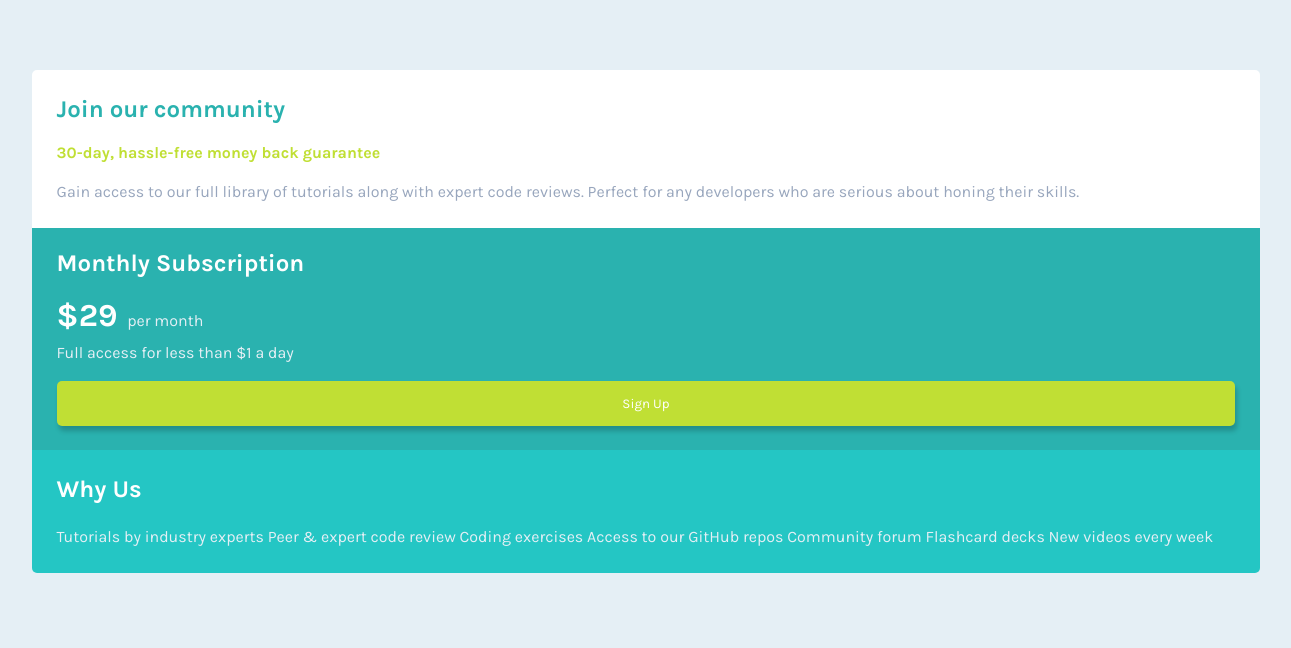
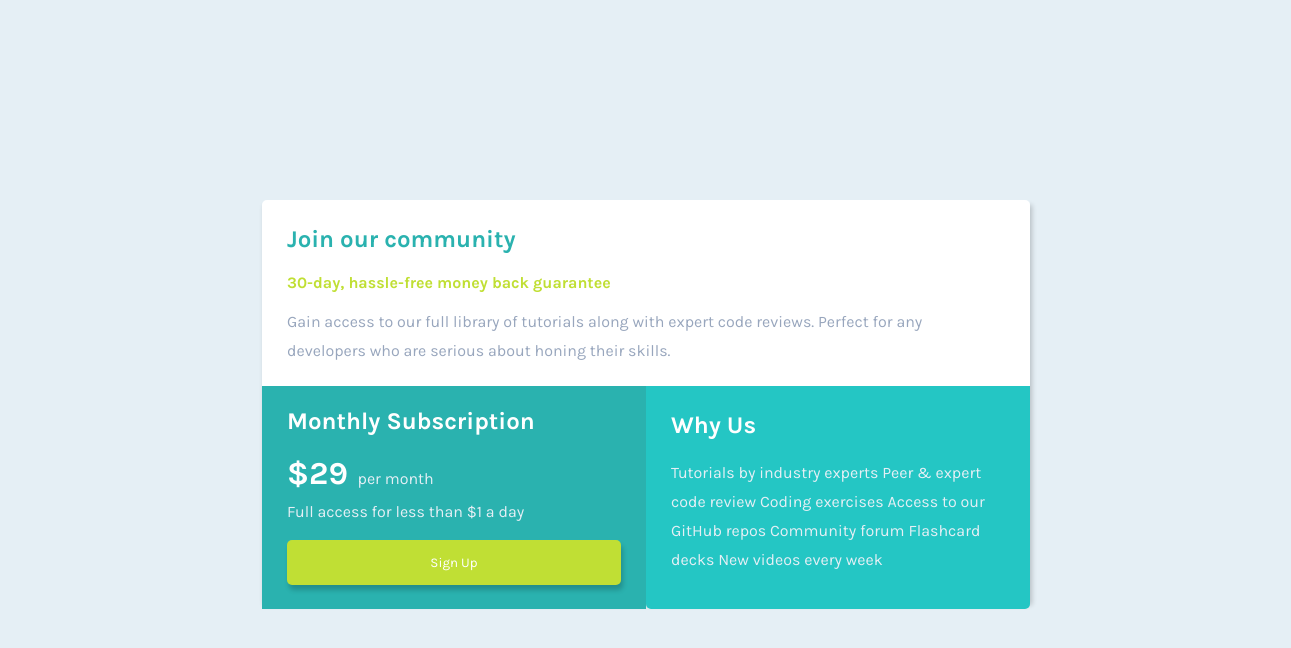
Before and after one commit to SanazBHMN/single-price-grid-component-master, a plain HTML site: page index.html in a window 1536 px wide. Shown: the whole page, without its empty margins (122-1413 px from the left). Drawn offline with Linux system fonts and the light colour scheme.

Commit message:
complete for desktop size 1440px, not quite responsive

```diff
--- a/style.css
+++ b/style.css
@@ -11,9 +11,15 @@ body {
 }
 
 .wrapper {
-  /* border: 1px solid red; */
-  margin: 70px auto;
+  margin: auto;
+  position: absolute;
+  top: 10%;
+  left: 0;
+  right: 0;
+  bottom: 10%;
+  max-width: 960px;
   width: 80vw;
+  /* width: 50%; */
   display: flex;
   flex-direction: column;
 }
@@ -24,7 +30,6 @@ body {
   padding: 5px 25px;
   border-top-right-radius: 5px;
   border-top-left-radius: 5px;
-  /* flex: 1; */
 }
 
 .join h1 {
@@ -89,7 +94,6 @@ body {
   padding: 5px 25px;
   border-bottom-left-radius: 5px;
   border-bottom-right-radius: 5px;
-  /* flex: 1; */
 }
 
 .why-us h1 {
@@ -99,3 +103,31 @@ body {
 .why-us .explaination {
   color: hsl(204, 43%, 93%);
 }
+
+@media screen and (min-width: 1440px) {
+  .wrapper {
+    display: grid;
+    grid-template-columns: 1fr 1fr;
+    max-width: 960px;
+    width: 50%;
+    box-shadow: 2px 5px 5px rgb(0 0 0 / 20%);
+    position: absolute;
+    left: 0;
+    top: 25%;
+    right: 0;
+    bottom: 25%;
+    margin: auto;
+  }
+
+  .join {
+    grid-column: 1 / 3;
+  }
+
+  .subscription {
+    grid-column: 1 / 2;
+  }
+
+  .why-us {
+    grid-column: 2 / 3;
+  }
+}
```
Also changed, not shown: 1 other file.
